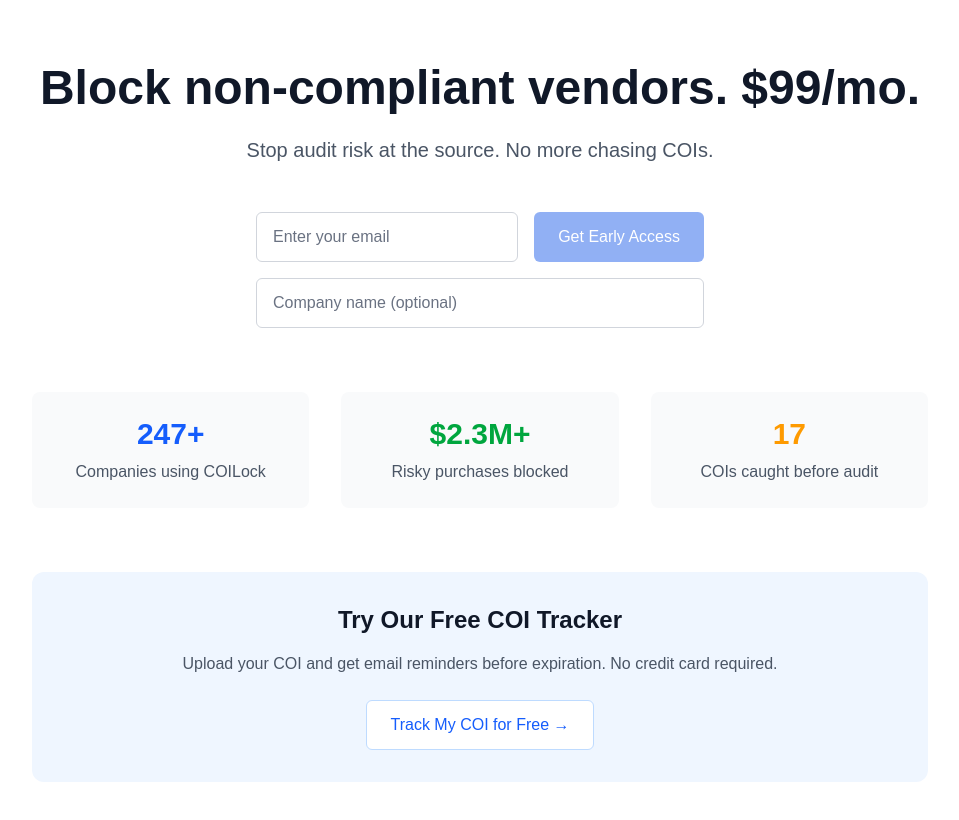
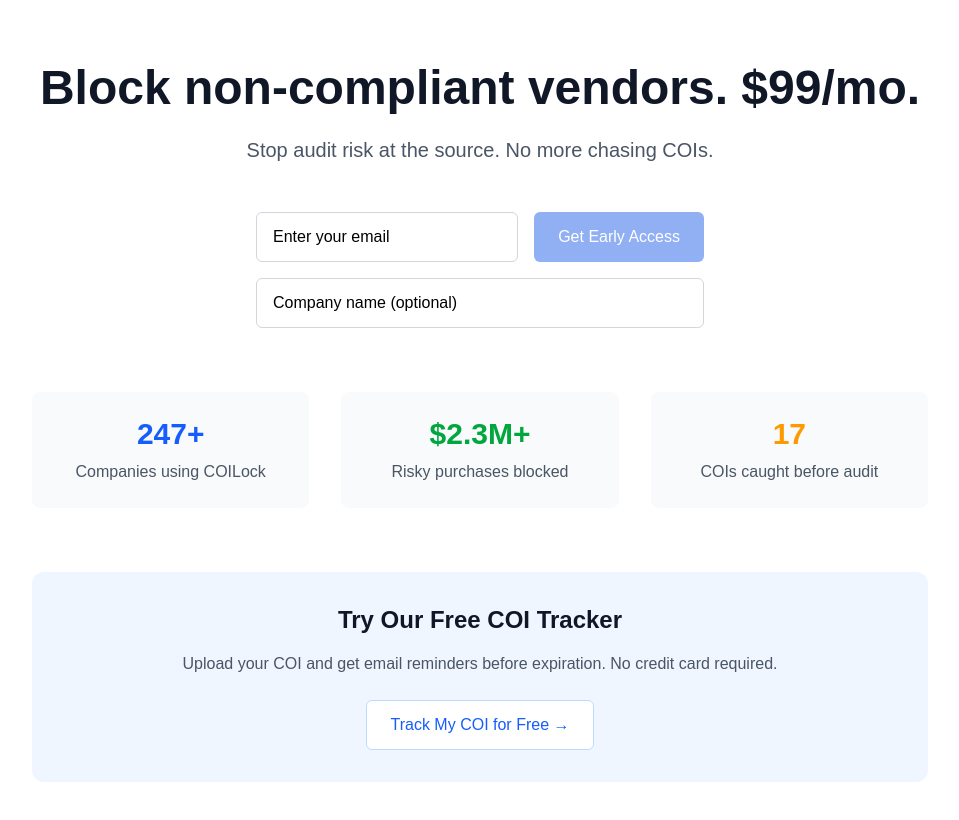
Before and after one commit to AlanSinclair-spec/coilock, a Next.js app: page / in a window 1280 px wide. Shown: the top 820 px of the page, without its empty margins (160-1119 px from the left). Built offline with nearby package versions, Linux system fonts and the light colour scheme.

Commit message:
Change placeholder text color to black
- Updated both email and company name input fields
- Changed from placeholder-gray-500 to placeholder-black
- Placeholders now display in black for better visibility

```diff
--- a/src/app/page.tsx
+++ b/src/app/page.tsx
@@ -66,7 +66,7 @@
                 placeholder="Enter your email"
                 required
                 disabled={isLoading}
-                className="flex-grow px-4 py-3 border border-gray-300 rounded-md focus:outline-none focus:ring-2 focus:ring-blue-500 disabled:opacity-50 text-gray-900 placeholder-gray-500"
+                className="flex-grow px-4 py-3 border border-gray-300 rounded-md focus:outline-none focus:ring-2 focus:ring-blue-500 disabled:opacity-50 text-gray-900 placeholder-black"
               />
               <button
                 type="submit"
@@ -85,7 +85,7 @@
                 onChange={(e) => setCompanyName(e.target.value)}
                 placeholder="Company name (optional)"
                 disabled={isLoading}
-                className="w-full px-4 py-3 border border-gray-300 rounded-md focus:outline-none focus:ring-2 focus:ring-blue-500 disabled:opacity-50 text-gray-900 placeholder-gray-500"
+                className="w-full px-4 py-3 border border-gray-300 rounded-md focus:outline-none focus:ring-2 focus:ring-blue-500 disabled:opacity-50 text-gray-900 placeholder-black"
               />
             </div>
           </form>
```
